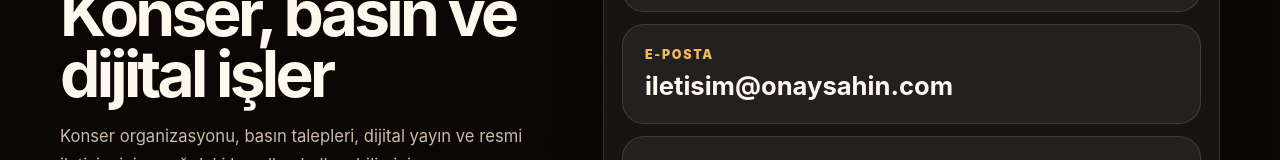
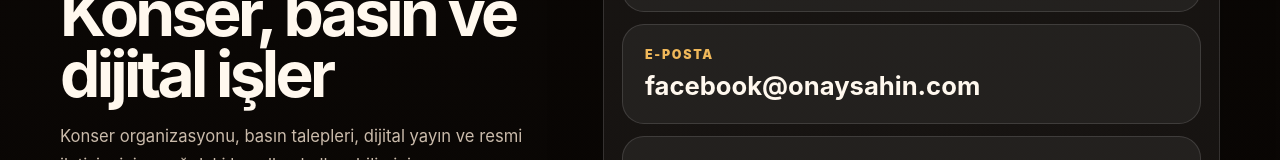
Before and after one commit to wnrattweb/onaysahin, a plain HTML site: page index.html in a window 1280 px wide. Shown: the part 4333-4493 px from the top of the page. Drawn offline with Linux system fonts and the light colour scheme.

Commit message:
Add files via upload

```diff
--- a/index.html
+++ b/index.html
@@ -314,9 +314,9 @@
             <span>Menajerlik</span>
             <strong>0532 577 35 27</strong>
           </a>
-          <a href="mailto:iletisim@onaysahin.com">
+          <a href="mailto:facebook@onaysahin.com">
             <span>E-posta</span>
-            <strong>iletisim@onaysahin.com</strong>
+            <strong>facebook@onaysahin.com</strong>
           </a>
           <a href="https://www.instagram.com/onaysahin/" target="_blank" rel="noopener noreferrer">
             <span>Sosyal medya</span>
```
